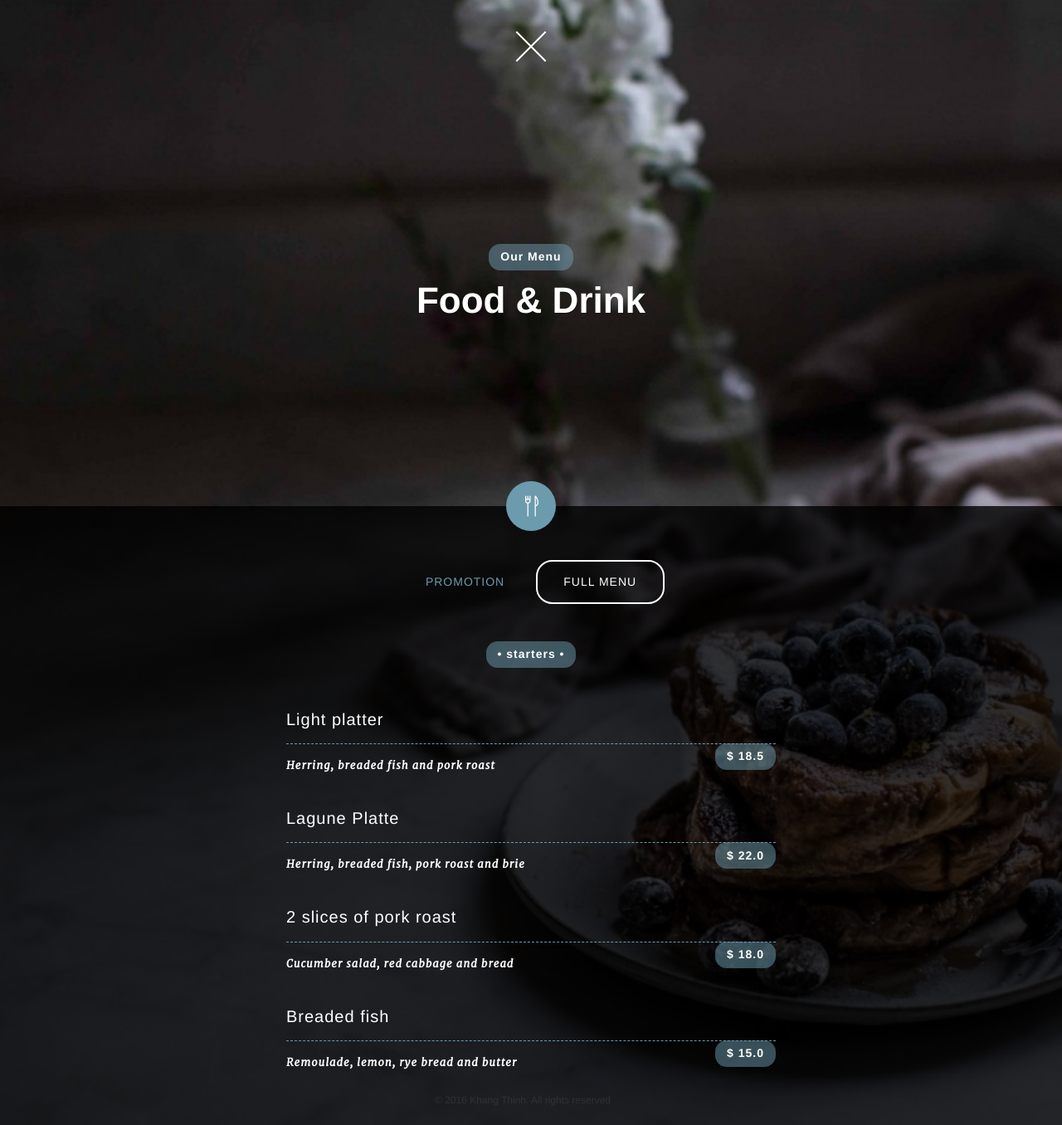
After one commit to vkvo/Cafe-Website, a Django app: page /full-menu in a window 1280 px wide. The commit adds this page. Shown: the whole page at 83% size. Run offline with Django 3.2, Linux system fonts and the light colour scheme; parts of the project's set-up code (start-up, migrations or seed data) failed here and were passed over; some libraries are stand-ins or nearby versions; some web fonts are replaced.

Commit message:
add menu items

```diff
--- a/cafe/menu/static/css/style-ambiance.css
+++ b/cafe/menu/static/css/style-ambiance.css
@@ -3068,7 +3068,7 @@ footer h3 {
 
 ----------------------------------------------- */
 .content-wrap {
-  background-color: rgba(0, 0, 0, 0.7);
+  background-color: rgba(0, 0, 0, 0.8);
   min-height: 55vh;
 }
 /* 13.1: Styling for the content area and the top icon */
--- a/cafe/menu/templates/menu/career.html
+++ b/cafe/menu/templates/menu/career.html
@@ -17,7 +17,7 @@
 			<!-- end header -->
 			<div class="content-wrap">
 				<div class="content">
-					<i class="icon bg icon-CommentwithLines"></i>
+					<i class="icon bg icon-Users"></i>
 					<section>
 						<header>
 							<h2>Be part of Khang Thinh</h2>
--- a/cafe/menu/templates/menu/contact.html
+++ b/cafe/menu/templates/menu/contact.html
@@ -17,7 +17,7 @@
 			<!-- end header -->
 			<div class="content-wrap">
 				<div class="content">
-					<i class="icon bg icon-CommentwithLines"></i>
+					<i class="icon bg icon-LocationMarker"></i>
 					<section class="info">
 						<header>
 							<h2>Opening Hours</h2>
--- /dev/null
+++ b/cafe/menu/templates/menu/full_menu.html
@@ -0,0 +1,89 @@
+{% extends "menu/base.html" %}
+{% block body %}
+
+	<div id="wrapper">
+		<!-- main content -->
+		<main>
+			<!-- The header for content -->
+			<header class="detail">
+				<a href=".." class="back" data-transition="slide-from-top">
+					<h1>back</h1>
+				</a>
+				<section>
+					<h3 class="badge">Our Menu</h3>
+					<h1>Food & Drink</h1>
+				</section>
+			</header>
+			<!-- end header -->
+			<div class="content-wrap">
+                <div class="content">
+                    <i class="icon bg icon-Food"></i>
+                    <header class="with-subnav">
+                        <ul>
+                            <li class="btn ">
+                                <a href="menu">
+                                    <h4>Promotion</h4>
+                                </a>
+                            </li>
+                            <li class="btn active">
+                                <a href="full-menu">
+                                    <h4>Full Menu</h4>
+                                </a>
+                            </li>
+                        </ul>
+                    </header>
+
+                    <!-- menu content -->
+                    <header>
+                        <h3 class="badge">• starters •</h3>
+                    </header>
+
+                    <ul class="price-list">
+                        <li>
+                            <div class="top">
+                                <h3 class="title">Light platter</h3>
+                                <h4 class="price badge">$ 18.5</h4>
+                            </div>
+                            <p class="description">Herring, breaded fish and pork roast</p>
+                        </li>
+                        <li>
+                            <div class="top">
+                                <h3 class="title">Lagune Platte</h3>
+                                <h4 class="price badge">$ 22.0</h4>
+                            </div>
+                            <p class="description">Herring, breaded fish, pork roast and brie</p>
+                        </li>
+                        <li>
+                            <div class="top">
+                                <h3 class="title">2 slices of pork roast</h3>
+                                <h4 class="price badge">$ 18.0</h4>
+                            </div>
+                            <p class="description">Cucumber salad, red cabbage and bread</p>
+                        </li>
+                        <li>
+                            <div class="top">
+                                <h3 class="title">Breaded fish</h3>
+                                <h4 class="price badge">$ 15.0</h4>
+                            </div>
+                            <p class="description">Remoulade, lemon, rye bread and butter</p>
+                        </li>
+                    </ul>
+
+
+                    <!-- end menu content -->
+                </div>
+            </div>
+			<div data-remodal-id="modal">
+				<i class="icon bg icon-CommentwithLines"></i>
+				<button data-remodal-action="close" class="remodal-close"></button>
+				<h1></h1>
+				<p></p>
+				<div class="signature center">
+					<h6>-CHEF-</h6>
+					<h5>Pierre Gabant</h5>
+				</div>
+			</div>
+		</main>
+		<!-- end of main content -->
+	</div>
+{% endblock %}
--- a/cafe/menu/urls.py
+++ b/cafe/menu/urls.py
@@ -7,4 +7,5 @@ urlpatterns = [
 	url(r'^career/', views.career, name='career'),
 	url(r'^menu/', views.menu, name='menu'),
 	url(r'^contact/', views.contact, name='contact'),
+	url(r'^full-menu', views.full_menu, name='full-menu'),
 ]
--- a/cafe/menu/views.py
+++ b/cafe/menu/views.py
@@ -17,3 +17,6 @@ def contact(request):
 
 def menu(request):
 	return render(request, 'menu/menu.html')
+
+def full_menu(request):
+	return render(request, 'menu/full_menu.html')
```
Also changed, not shown: cafe/menu/templates/menu/menu.html (+98 -35 lines), cafe/db.sqlite3, cafe/menu/migrations/0003_auto_20161223_1502.py (added), cafe/menu/migrations/__init__.py (added), 1 other file.
